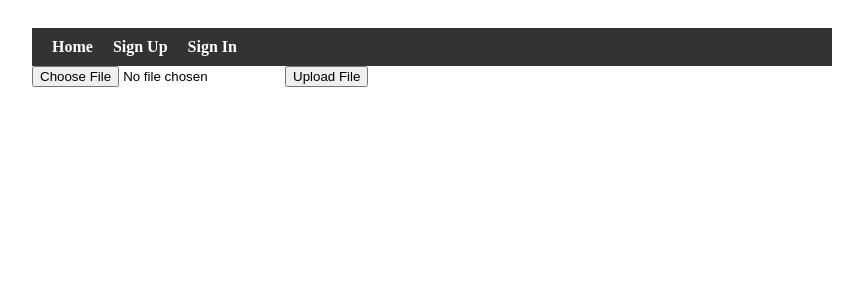
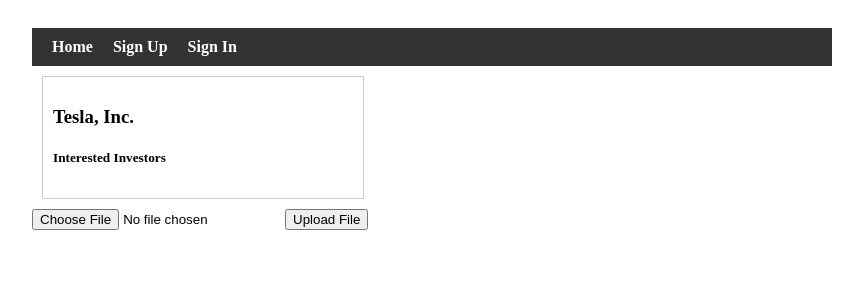
Before and after one commit to AnilKumarYogi/sales-analysis, a React (Create React App) app: page /signIn/startup in a window 1280 px wide. Shown: the top 300 px of the page, without its empty margins (208-1071 px from the left). Built offline with nearby package versions, Linux system fonts and the light colour scheme.

Commit message:
interaction between users

```diff
--- a/src/App.js
+++ b/src/App.js
@@ -11,6 +11,7 @@
     investorData: [
       { userId: "anil", password: "yogi" },
       { userId: "dhiraj", password: "fundrev" },
+      { userId: "sunil", password: "yogi" },
     ],
     startupData: [
       {
@@ -18,6 +19,7 @@
         businessDescription:
           "Tesla is known for designing and manufacturing electric vehicles (EVs), energy storage solutions, and renewable energy products. The company's mission is to accelerate the world's transition to sustainable energy.",
         revenue: "2.33TCr	",
+        interestShownBy: [],
       },
     ],
   });
@@ -28,6 +30,13 @@
   const [loginId, setloginId] = useState("");
   const [loginPassword, setLoginPassword] = useState("");
   const [loginMessage, setLoginMessage] = useState("");
+
+  const [approvedUsers, setApprovedUsers] = useState([]);
+
+  const handleApprovedUsers = (data) => {
+    setApprovedUsers(data);
+    // console.log("anil->", approvedUsers);
+  };
 
   const handleGlobalData = (newGlobalData) => {
     setGlobalData(newGlobalData);
@@ -50,6 +59,7 @@
   const handleLoginMessage = (data) => {
     setLoginMessage(data);
   };
+  // console.log("sunil->", globalData.startupData);
 
   return (
     <div style={appContainer}>
@@ -95,7 +105,15 @@
         />
         <Route
           path="/signIn/investor"
-          element={<Investor globalData={globalData} />}
+          element={
+            <Investor
+              globalData={globalData}
+              handleGlobalData={handleGlobalData}
+              loginId={loginId}
+              salesData={salesData}
+              approvedUsers={approvedUsers}
+            />
+          }
         />
         <Route
           path="/signIn/startup"
@@ -105,6 +123,9 @@
               handleSalesData={handleSalesData}
               selectedFile={selectedFile}
               salesData={salesData}
+              globalData={globalData}
+              approvedUsers={approvedUsers}
+              handleApprovedUsers={handleApprovedUsers}
             />
           }
         />
--- /dev/null
+++ b/src/Chart/BarChart.js
@@ -0,0 +1,38 @@
+import React from "react";
+import {
+  BarChart,
+  Bar,
+  XAxis,
+  YAxis,
+  CartesianGrid,
+  Tooltip,
+  Legend,
+} from "recharts";
+
+const Histogram = ({ data }) => {
+  return (
+    <BarChart
+      width={800}
+      height={500}
+      data={data}
+      margin={{
+        top: 5,
+        right: 30,
+        left: 20,
+        bottom: 5,
+      }}
+    >
+      <CartesianGrid strokeDasharray="3 3" />
+      <XAxis
+        dataKey="Month"
+        label={{ value: "Months", position: "insideBottom", offset: -5 }}
+      />
+      <YAxis label={{ value: "Sales", angle: -90, position: "insideLeft" }} />
+      <Tooltip />
+      <Legend />
+      <Bar dataKey="Sales" fill="#8884d8" />
+    </BarChart>
+  );
+};
+
+export default Histogram;
--- /dev/null
+++ b/src/signIn/DisplayInterested.js
@@ -0,0 +1,46 @@
+import React from "react";
+// import { useState } from "react";
+// import UploadCSV from "./UploadCSV";
+
+const DisplayInterested = ({ startup, approvedUsers, handleApprovedUsers }) => {
+  const companyName = startup.companyName;
+  const businessDescription = startup.businessDescription;
+  const interested = startup.interestShownBy;
+
+  const handleClickApprove = (element) => {
+    if (!approvedUsers.includes(element)) {
+      // If not present, add it to the approvedUsers array
+      handleApprovedUsers((approvedUsers) => [...approvedUsers, element]);
+    }
+  };
+
+  return (
+    <div
+      style={{
+        border: "1px solid #ccc",
+        padding: "10px",
+        margin: "10px",
+        width: "300px",
+      }}
+    >
+      <h3>{companyName}</h3>
+      {/* <p>{businessDescription}</p> */}
+      <div>
+        <h5>Interested Investors</h5>
+        <ul>
+          {interested.map((element, index) => (
+            <li key={index}>
+              {element}
+              <button onClick={() => handleClickApprove(element)}>
+                Approve
+              </button>
+            </li>
+          ))}
+        </ul>
+        {/* <UploadCSV /> */}
+      </div>
+    </div>
+  );
+};
+
+export default DisplayInterested;
--- a/src/signIn/Investor.js
+++ b/src/signIn/Investor.js
@@ -1,17 +1,34 @@
 import StartupCard from "./StartupCard";
-const Investor = ({ globalData }) => {
+import PlotChart from "../Chart/PlotChart";
+const Investor = ({
+  globalData,
+  handleGlobalData,
+  loginId,
+  salesData,
+  approvedUsers,
+}) => {
   const startupData = globalData.startupData;
+  // const updateInterestedInvestors = ()=>{
+
+  // };
   return (
     <div>
       <h1>Investor Page</h1>
+      <h4>LoginId: {loginId}</h4>
       {startupData.length > 0 &&
         startupData.map((startup, index) => (
           <StartupCard
             key={index}
-            companyName={startup.companyName}
-            businessDescription={startup.businessDescription}
+            idx={index}
+            startup={startup}
+            loginId={loginId}
+            globalData={globalData}
+            handleGlobalData={handleGlobalData}
           />
         ))}
+      {approvedUsers.includes(loginId) ? (
+        <PlotChart salesData={salesData} />
+      ) : null}
     </div>
   );
 };
--- a/src/signIn/Startup.js
+++ b/src/signIn/Startup.js
@@ -1,22 +1,18 @@
-import React, { useState } from "react";
+import React from "react";
 import axios from "axios";
-import { ResponsiveContainer } from "recharts";
+// import { ResponsiveContainer } from "recharts";
+// import Histogram from "../Chart/BarChart";
 import PlotChart from "../Chart/PlotChart";
-
+import DisplayInterested from "./DisplayInterested";
 const Startup = ({
   handleFileChange,
   handleSalesData,
   salesData,
   selectedFile,
+  globalData,
+  approvedUsers,
+  handleApprovedUsers,
 }) => {
-  // const [selectedFile, setSelectedFile] = useState(null);
-  // const [salesData, setSalesData] = useState([]);
-  const [activeGraph, setActiveGraph] = useState(0);
-
-  // const handleFileChange = (e) => {
-  //   setSelectedFile(e.target.files[0]);
-  // };
-
   const handleFileUpload = async () => {
     const formData = new FormData();
     formData.append("file", selectedFile);
@@ -34,34 +30,24 @@
     }
   };
 
-  const handleClickNext = () => {
-    if (activeGraph + 1 < salesData.length) setActiveGraph(activeGraph + 1);
-  };
-
-  const handleClickPrev = () => {
-    if (activeGraph - 1 > -1) setActiveGraph(activeGraph - 1);
-  };
-
+  const startupData = globalData.startupData;
   return (
     <div>
+      {startupData.length > 0 &&
+        startupData.map((startup, index) => (
+          <DisplayInterested
+            key={index}
+            startup={startup}
+            approvedUsers={approvedUsers}
+            handleApprovedUsers={handleApprovedUsers}
+          />
+        ))}
+
       <input type="file" onChange={handleFileChange} />
       <button onClick={handleFileUpload}>Upload File</button>
       <br />
       <br />
-
-      {salesData.length > 0 ? (
-        <div>
-          <div style={{ textAlign: "right" }}>
-            <button onClick={handleClickPrev}>prev year</button>
-            <button style={{ marginRight: "500px" }} onClick={handleClickNext}>
-              next year
-            </button>
-          </div>
-          <ResponsiveContainer width="100%" height="100%">
-            <PlotChart data={salesData[activeGraph]} />
-          </ResponsiveContainer>
-        </div>
-      ) : null}
+      <PlotChart salesData={salesData} />
     </div>
   );
 };
--- a/src/signIn/StartupCard.js
+++ b/src/signIn/StartupCard.js
@@ -1,16 +1,83 @@
 import React from "react";
 import { useState } from "react";
+import { ResponsiveContainer } from "recharts";
+import PlotChart from "../Chart/BarChart";
+const StartupCard = ({
+  idx,
+  startup,
+  loginId,
+  globalData,
+  handleGlobalData,
+}) => {
+  const [isInterested, setIsInterested] = useState(
+    startup.interestShownBy.includes(loginId)
+  );
+  const [countInterest, setcountInterest] = useState(
+    startup.interestShownBy.length
+  );
 
-const StartupCard = ({ companyName, businessDescription }) => {
-  const [isInterested, setIsInterested] = useState(false);
-  const [countInterest, setcountInterest] = useState(0);
+  // const [interestedInvestors, setInterestedInvestors] = useState(
+  //   startup.interestShownBy
+  // );
+  const attributeToChange = "interestShownBy";
 
   const handleInterestedClick = () => {
-    isInterested
-      ? setcountInterest(countInterest - 1)
-      : setcountInterest(countInterest + 1);
+    // const interestedInvestors = startup.interestShownBy;
+    const old = globalData.startupData[idx];
+    const oldinterestedInvestors = old.interestShownBy;
+    if (!oldinterestedInvestors.includes(loginId)) {
+      // setInterestedInvestors((interestedInvestors) => [
+      //   ...interestedInvestors,
+      //   loginId,
+      // ]);
+      setcountInterest(countInterest + 1);
+      const upinterestedInvestors = (oldinterestedInvestors) => [
+        ...oldinterestedInvestors,
+        loginId,
+      ];
+      const data = {
+        ...old,
+        [attributeToChange]: upinterestedInvestors(oldinterestedInvestors),
+      };
+
+      const startupData = [
+        ...globalData.startupData.slice(0, idx),
+        data,
+        ...globalData.startupData.slice(idx + 1),
+      ];
+
+      const investorData = globalData.investorData;
+      const newGlobalData = { investorData, startupData };
+      handleGlobalData(newGlobalData);
+    } else {
+      // setInterestedInvestors((interestedInvestors) =>
+      //   interestedInvestors.filter((item) => item !== loginId)
+      // );
+      setcountInterest(countInterest - 1);
+      const data = {
+        ...old,
+        [attributeToChange]: oldinterestedInvestors.filter(
+          (item) => item !== loginId
+        ),
+      };
+
+      const startupData = [
+        ...globalData.startupData.slice(0, idx),
+        data,
+        ...globalData.startupData.slice(idx + 1),
+      ];
+
+      const investorData = globalData.investorData;
+      const newGlobalData = { investorData, startupData };
+      handleGlobalData(newGlobalData);
+    }
+
     setIsInterested(!isInterested);
+    // console.log("anil->", interestedInvestors);
   };
+
+  const companyName = startup.companyName;
+  const businessDescription = startup.businessDescription;
 
   return (
     <div
--- a/src/signUp/StartupForm.js
+++ b/src/signUp/StartupForm.js
@@ -6,8 +6,14 @@
   const [businessDescription, setBusinessDescription] = useState("");
   const [revenue, setRevenue] = useState("");
 
+  const interestShownBy = [];
   const handleSignUp = () => {
-    const startupData = { companyName, businessDescription, revenue };
+    const startupData = {
+      companyName,
+      businessDescription,
+      revenue,
+      interestShownBy,
+    };
     onSignUp(startupData);
     setCompanyName("");
     setBusinessDescription("");
```
Also changed, not shown: src/Chart/PlotChart.js (+28 -33 lines).
